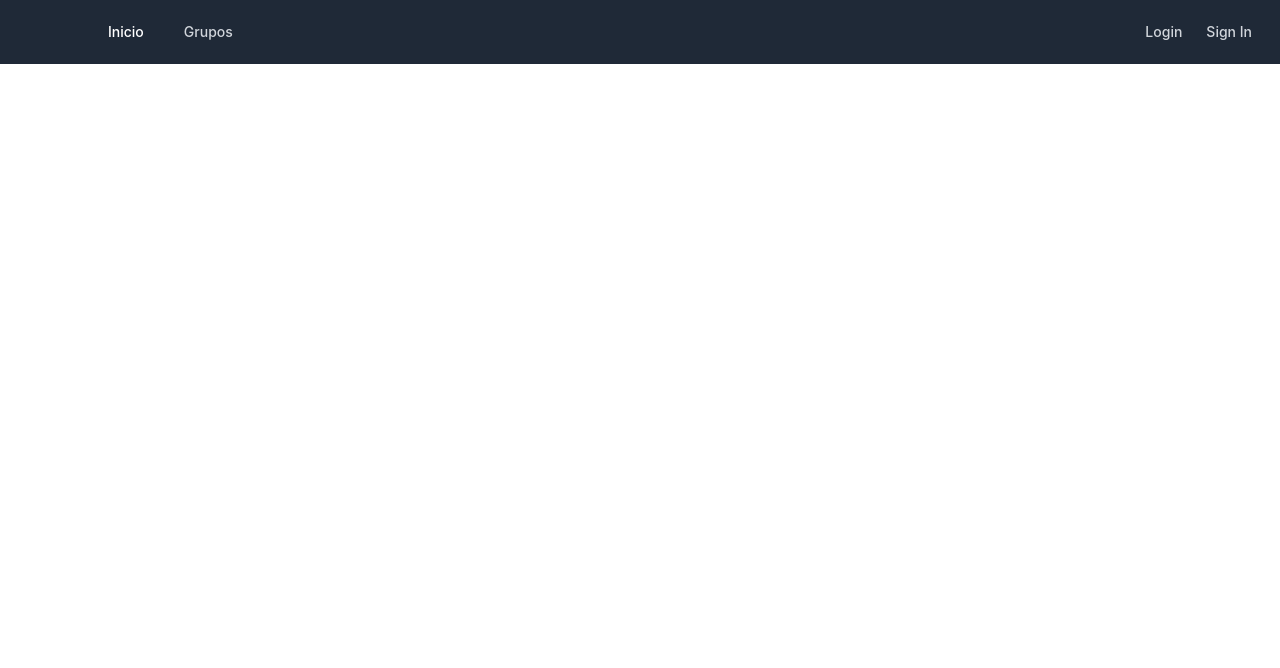
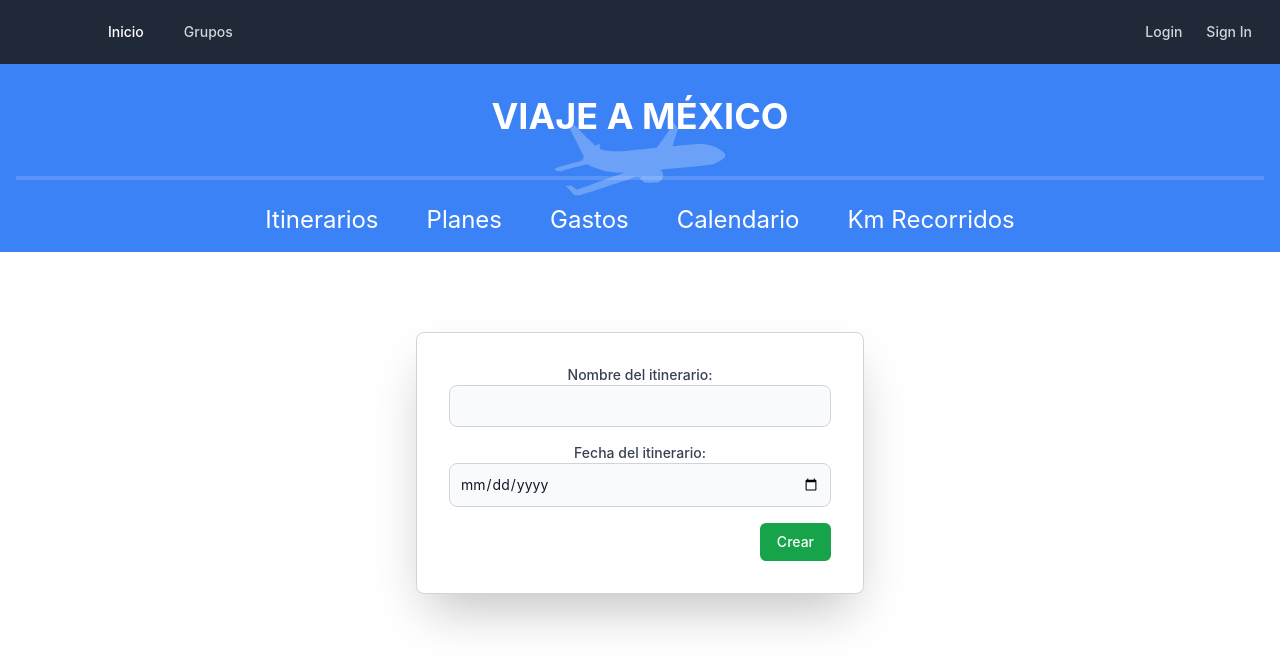
Before and after one commit to jdapuy/FripsFrontend, a React (Vite) app: page /group/itineraryForm in a window 1280 px wide. Shown: the top 668 px of the page. Built offline with nearby package versions, Linux system fonts and the light colour scheme.

Commit message:
se crea formulario de crear itinerario

```diff
--- a/src/App.jsx
+++ b/src/App.jsx
@@ -9,6 +9,7 @@ import Home from "./components/Home";
 import GroupForm from "./components/GroupForm";
 import ItinerariesContainer from "./components/ItinerariesContainer";
 import Group from "./components/Group";
+import ItineraryForm from "./components/ItineraryForm";
 // import Home from "./components/Home";
 // import NoPage from "./components/NoPage";
 
@@ -25,6 +26,7 @@ function App() {
         <Route path="/groupForm" element={<GroupForm />} />
         <Route path="/itineraries" element={<ItinerariesContainer />} />
         <Route path="/group" element={<Group />} />
+        <Route path="/group/itineraryForm" element={<ItineraryForm />} />
         {/* <Route path="*" element={<NoPage />} />  */}
       </Routes>
     </Router>
--- a/src/components/ItinerariesContainer.jsx
+++ b/src/components/ItinerariesContainer.jsx
@@ -1,11 +1,13 @@
 import React from "react";
 import ItineraryMenu from "./ItineraryMenu";
+import { Link } from "react-router-dom";
 
 const ItinerariesContainer = () => {
   return (
     <>
       <div className="pt-8 flex flex-col items-start align-top justify-start h-screen ">
         <button className="w-full justify-center  align-middle text-center  bg-white-500 hover:bg-white-600 text-black font-semibold py-2 px-4 border border-black-700 rounded-lg flex items-center shadow shadow-lg space-x-2">
+          <Link to={`/group/itineraryForm`}>
             <span className="inline-block align-middle">
               <svg
                 xmlns="http://www.w3.org/2000/svg"
@@ -22,8 +24,11 @@ const ItinerariesContainer = () => {
                 />
               </svg>
             </span>
+
             <span className="">Nuevo Itinerario</span>
+          </Link>
         </button>
+
         <main className=" p-8 border w-full mt-8 flex flex-col justify-center ">
           text
         </main>
--- /dev/null
+++ b/src/components/ItineraryForm.jsx
@@ -0,0 +1,78 @@
+import React, { useState } from "react";
+import ItineraryMenu from "./ItineraryMenu";
+
+const ItineraryForm = () => {
+  const [itinerary, setItinerary] = useState({
+    name: "",
+    date: "",
+  });
+
+  const handleInputChange = (e) => {
+    const { name, value } = e.target;
+    setItinerary({ ...itinerary, [name]: value });
+  };
+
+  const handleSubmit = (e) => {
+    e.preventDefault();
+    // Aquí puedes manejar la lógica para enviar los datos del itinerario
+    console.log("Datos del itinerario:", itinerary);
+  };
+
+  return (
+    <div>
+      <ItineraryMenu />
+      <div className="flex items-center justify-center h-full">
+        <div className="w-full max-w-md bg-white rounded-lg shadow-2xl border-gray-300 border p-8 mt-20">
+          <form onSubmit={handleSubmit} className="space-y-4">
+            <div>
+              <label
+                htmlFor="itinerary-name"
+                className="block text-sm font-medium text-gray-700"
+              >
+                Nombre del itinerario:
+              </label>
+              <input
+                type="text"
+                id="itinerary-name"
+                name="name"
+                value={itinerary.name}
+                onChange={handleInputChange}
+                required
+                className="bg-gray-50 border border-gray-300 text-gray-900 sm:text-sm rounded-lg block w-full p-2.5"
+              />
+            </div>
+
+            <div>
+              <label
+                htmlFor="itinerary-date"
+                className="block text-sm font-medium text-gray-700"
+              >
+                Fecha del itinerario:
+              </label>
+              <input
+                type="date"
+                id="itinerary-date"
+                name="date"
+                value={itinerary.date}
+                onChange={handleInputChange}
+                required
+                className="bg-gray-50 border border-gray-300 text-gray-900 sm:text-sm rounded-lg block w-full p-2.5"
+              />
+            </div>
+
+            <div className="flex justify-end">
+              <button
+                type="submit"
+                className="inline-flex items-center px-4 py-2 rounded-md text-sm font-medium text-white bg-green-600 hover:bg-green-700"
+              >
+                Crear
+              </button>
+            </div>
+          </form>
+        </div>
+      </div>
+    </div>
+  );
+};
+
+export default ItineraryForm;
--- a/src/components/ItineraryMenu.jsx
+++ b/src/components/ItineraryMenu.jsx
@@ -58,6 +58,12 @@ c105 28 305 82 445 120 140 38 399 107 575 155 176 47 413 111 527 141 l208
           href="/planes"
           className="text-white  text-2xl hover:text-gray-300"
         >
+          Itinerarios
+        </span>
+        <span
+          href="/planes"
+          className="text-white  text-2xl hover:text-gray-300"
+        >
           Planes
         </span>
         <span
```
Lines whose indentation alone changed are shown as unchanged.
